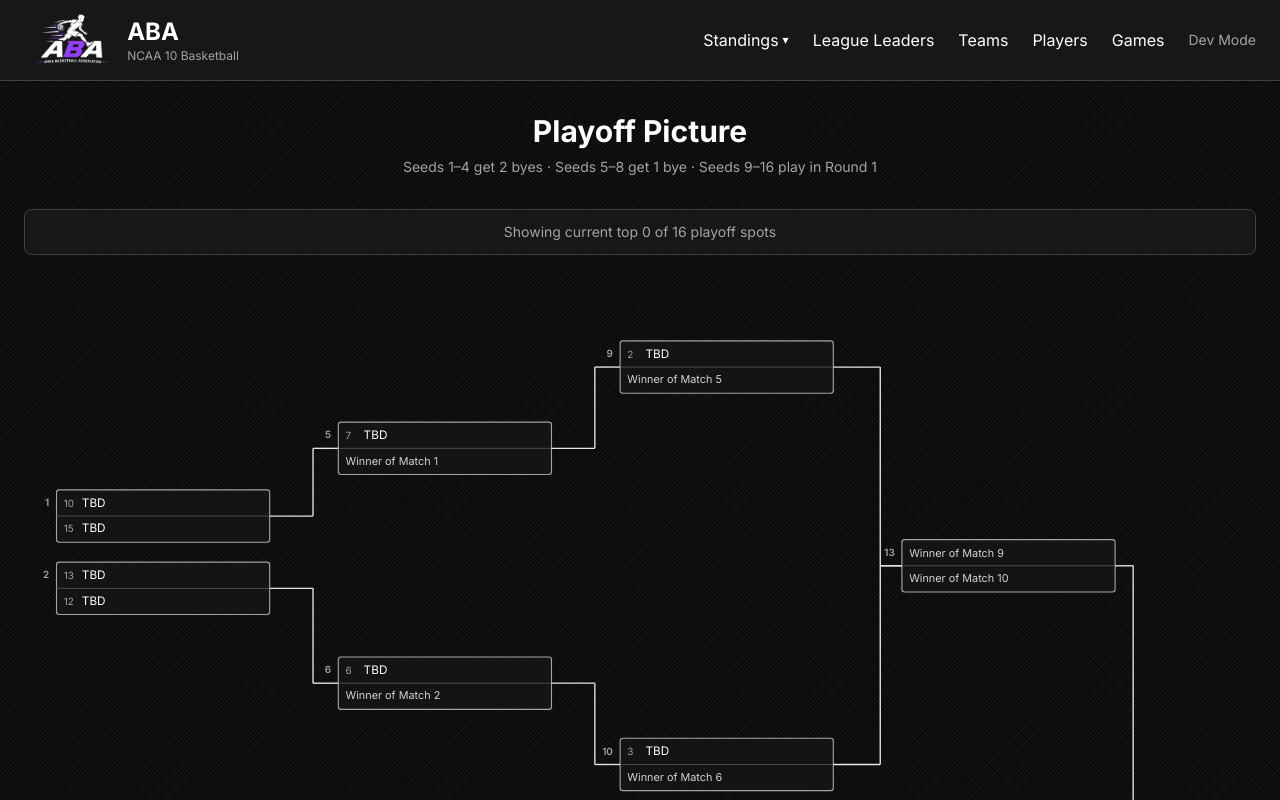
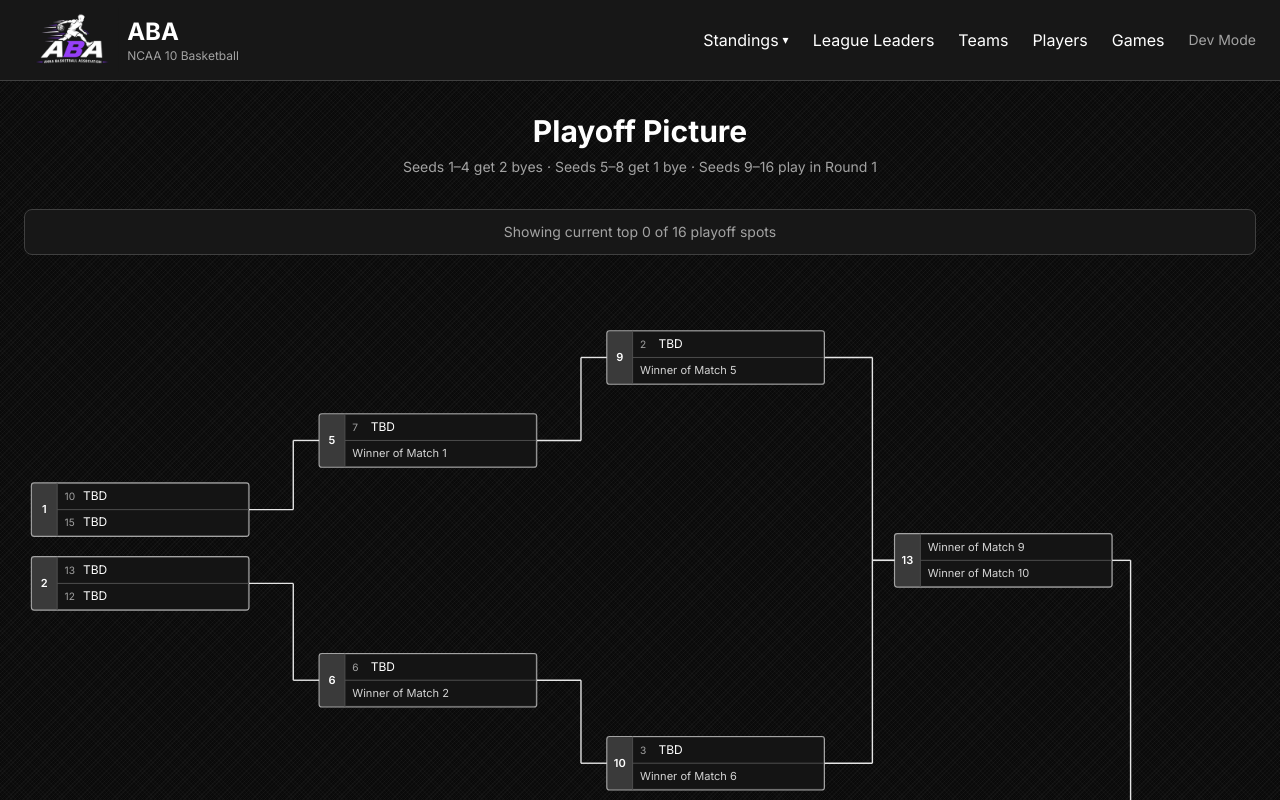
Before and after one commit to TheActualGYT/aba-league, a Next.js app in the folder league-site/: page /standings/playoffs in a window 1280 px wide. Shown: the top 800 px of the page. Built offline with nearby package versions, Linux system fonts and the light colour scheme; no server answers; the database is empty.

Commit message:
Put match numbers inside a left rail

```diff
--- a/league-site/src/app/standings/playoffs/Bracket.tsx
+++ b/league-site/src/app/standings/playoffs/Bracket.tsx
@@ -3,6 +3,7 @@
 const LINE = "#e5e5e5";
 const H = 58;
 const W = 236;
+const NUM_W = 28;
 
 type T = { name?: string; logo?: string } | null;
 
@@ -59,10 +60,10 @@ export default function BracketView({ teams }: { teams: any[] }) {
   const sorted = [...teams].sort((a: any, b: any) => a.name.localeCompare(b.name));
   const s: T[] = Array.from({ length: 16 }, (_, i) => sorted[i] || null);
 
-  const x1 = 36;
-  const xQ = 348;
-  const xS = 660;
-  const xF = 972;
+  const x1 = 8;
+  const xQ = 320;
+  const xS = 632;
+  const xF = 944;
 
   const y2 = 10;
   const y7 = 100;
@@ -91,21 +92,23 @@ export default function BracketView({ teams }: { teams: any[] }) {
     key: string
   ) => (
     <g key={key}>
+      <rect x={x} y={y} width={W} height={H} rx={3} fill="#3a3a3a" stroke="#a3a3a3" strokeWidth={1.25} />
+      <rect x={x + NUM_W} y={y + 1.25} width={W - NUM_W - 1.25} height={H - 2.5} fill="#141414" />
+      <line x1={x + NUM_W} y1={y} x2={x + NUM_W} y2={y + H} stroke="#525252" />
+      <line x1={x + NUM_W} y1={y + H / 2} x2={x + W} y2={y + H / 2} stroke="#525252" />
       <text
-        x={x - 8}
-        y={y + 18}
-        textAnchor="end"
-        fontSize={11}
+        x={x + NUM_W / 2}
+        y={y + H / 2 + 4}
+        textAnchor="middle"
+        fontSize={12}
         fontWeight={600}
-        fill="#a3a3a3"
+        fill="#fff"
         fontFamily="Inter, system-ui, sans-serif"
       >
         {n}
       </text>
-      <rect x={x} y={y} width={W} height={H} rx={3} fill="#141414" stroke="#a3a3a3" strokeWidth={1.25} />
-      <line x1={x} y1={y + H / 2} x2={x + W} y2={y + H / 2} stroke="#525252" />
-      <Row x={x} y={y + 1} w={W} seed={topSeed} team={top} />
-      <Row x={x} y={y + H / 2} w={W} seed={botSeed} team={bot} />
+      <Row x={x + NUM_W} y={y + 1} w={W - NUM_W} seed={topSeed} team={top} />
+      <Row x={x + NUM_W} y={y + H / 2} w={W - NUM_W} seed={botSeed} team={bot} />
     </g>
   );
 
```
